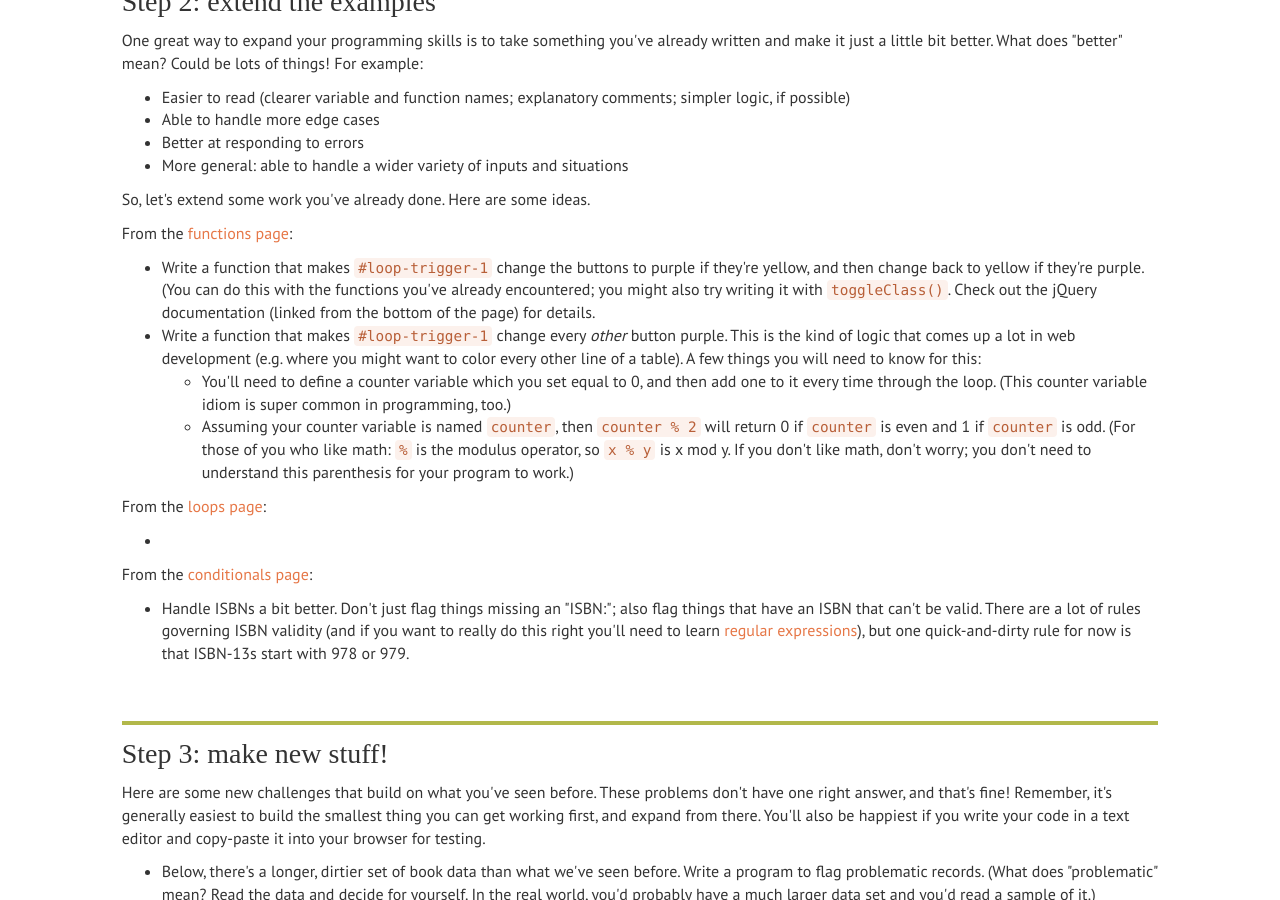
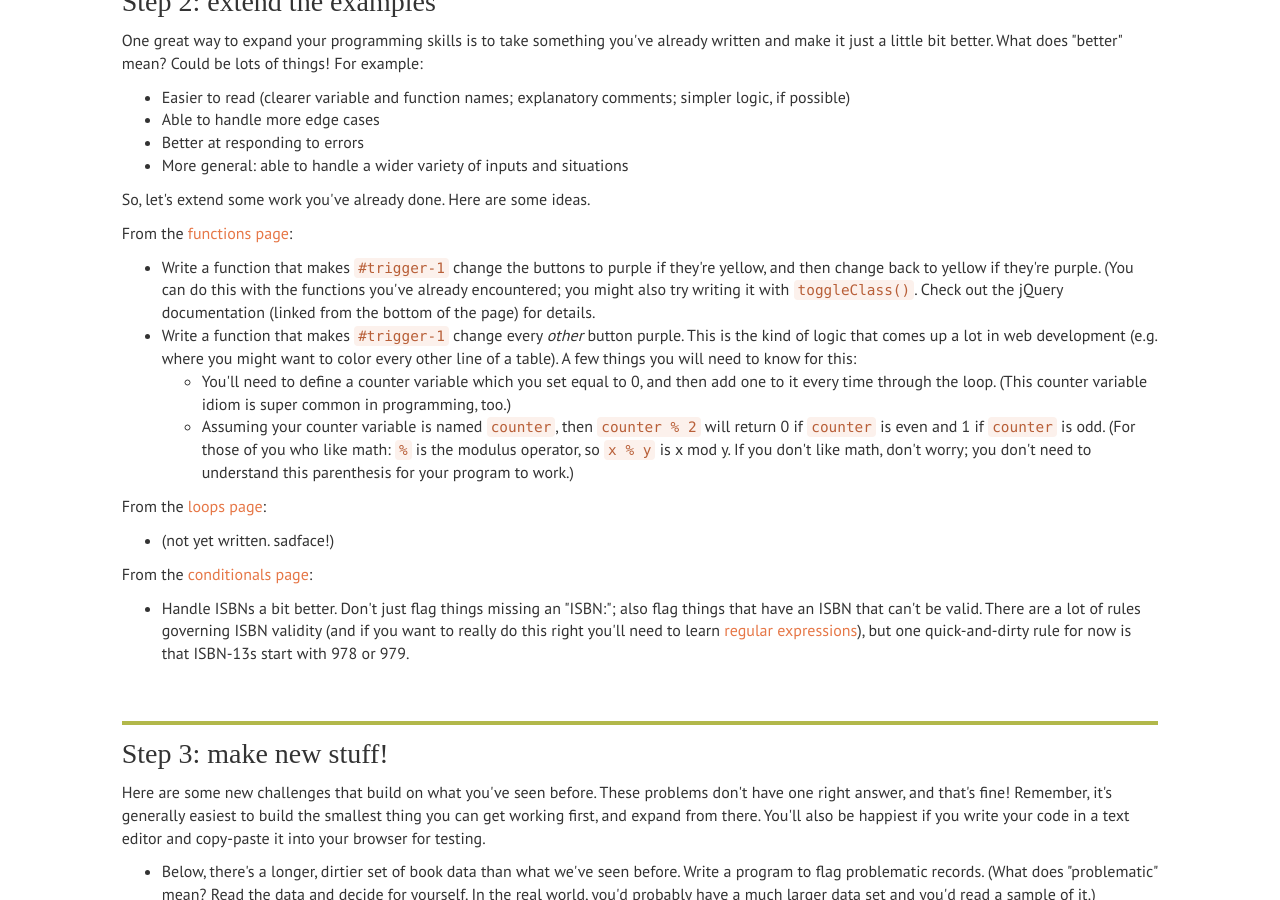
Before and after one commit to thatandromeda/courseware, a Jekyll site: the page Intro-via-jQuery/next.html, which Jekyll copies as it is, in a window 1280 px wide and 900 px high, scrolled down 1661 px. Built offline with Jekyll 4.4.1, drawn with Linux system fonts in a browser that asks for light colours; nearby versions of some CDN libraries; some web fonts are replaced.

Commit message:
typo (thanks christopher)

```diff
--- a/Intro-via-jQuery/next.html
+++ b/Intro-via-jQuery/next.html
@@ -245,7 +245,7 @@
 
             <ul>
               <li>
-                Write a function that makes <code>#loop-trigger-1</code>
+                Write a function that makes <code>#trigger-1</code>
                 change the buttons to purple if they're yellow, and then
                 change back to yellow if they're purple.  (You can do this
                 with the functions you've already encountered; you might
@@ -254,7 +254,7 @@
                 page) for details.
               </li>
               <li>
-                Write a function that makes <code>#loop-trigger-1</code>
+                Write a function that makes <code>#trigger-1</code>
                 change every <em>other</em> button purple.  This is the kind
                 of logic that comes up a lot in web development (e.g. where
                 you might want to color every other line of a table). A few
@@ -288,6 +288,7 @@
 
             <ul>
               <li>
+                (not yet written. sadface!)
               </li>
             </ul>
             <!-- end loops redux -->
```
